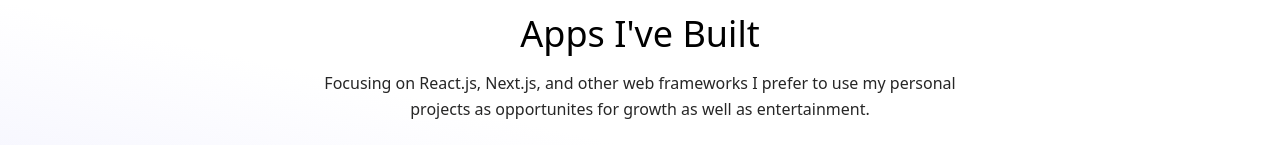
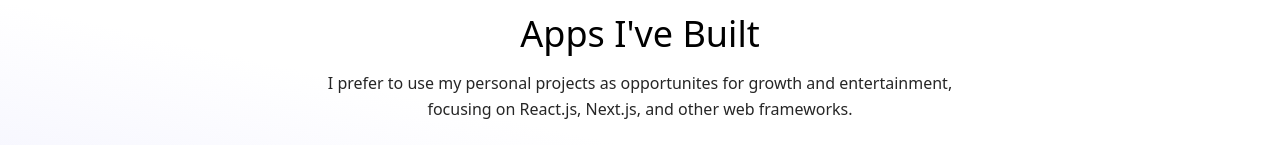
Before and after one commit to joeG454/Personal-Site, a React (Create React App) app in the folder personal-site/: page / in a window 1280 px wide. Shown: the part 655-800 px from the top of the page. Built offline with nearby package versions, Linux system fonts and the light colour scheme.

Commit message:
Copy change

```diff
--- a/personal-site/src/components/Projects.js
+++ b/personal-site/src/components/Projects.js
@@ -11,7 +11,7 @@
           <h1 className="sm:text-4xl text-3xl font-medium title-font mb-4 text-black">
             Apps I've Built
           </h1>
-          <p className="lg:w-2/3 mx-auto leading-relaxed text-base">Focusing on React.js, Next.js, and other web frameworks I prefer to use my personal projects as opportunites for growth as well as entertainment.</p>
+          <p className="lg:w-2/3 mx-auto leading-relaxed text-base">I prefer to use my personal projects as opportunites for growth and entertainment, focusing on React.js, Next.js, and other web frameworks.</p>
         </div>
         <div className="flex flex-wrap -m-4">
           {projects.map((project) => (
```
